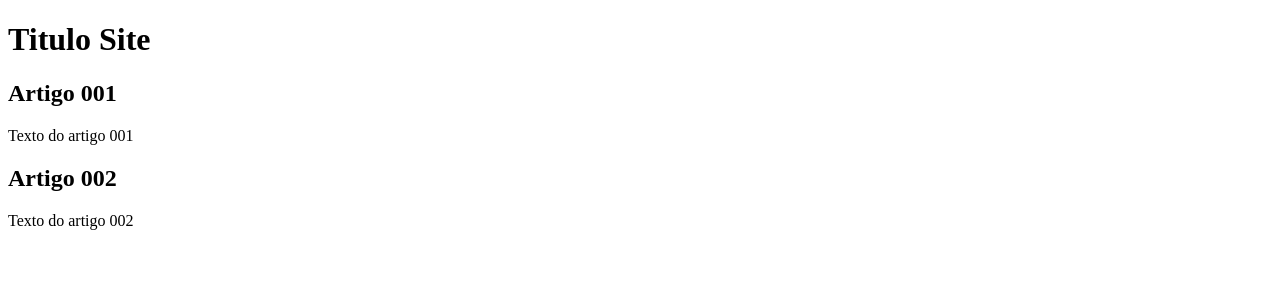
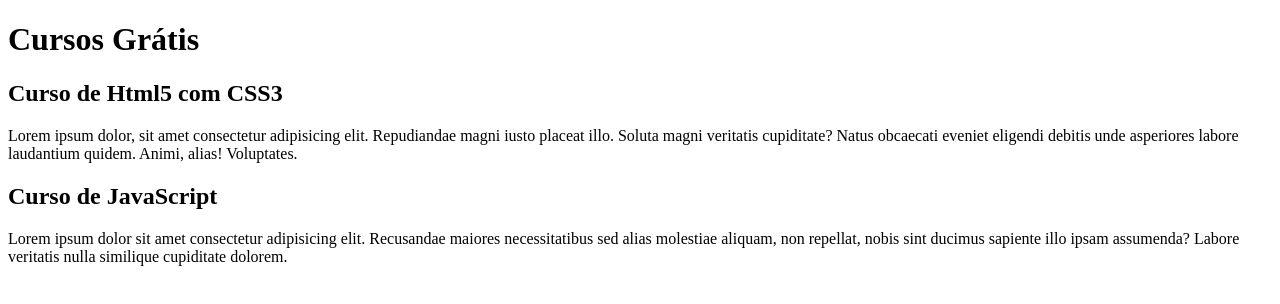
Before and after one commit to pbarbosaj/Curso-em-Video-html-5, a plain HTML site: page index.html in a window 1280 px wide. Drawn offline with Linux system fonts and the light colour scheme.

Commit message:
colocando o conteudo do site

```diff
--- a/index.html
+++ b/index.html
@@ -10,15 +10,21 @@
 <body>
     <main>
         <header>
-            <h1>Titulo Site</h1>
+            <h1>Cursos Grátis</h1>
         </header>
         <article>
-            <h2>Artigo 001</h2>
-            <p>Texto do artigo 001</p>
+            <h2>Curso de Html5 com CSS3</h2>
+            <p>Lorem ipsum dolor, sit amet consectetur adipisicing elit.
+                Repudiandae magni iusto placeat illo. Soluta magni veritatis
+                cupiditate? Natus obcaecati eveniet eligendi debitis unde
+                asperiores labore laudantium quidem. Animi, alias! Voluptates.</p>
         </article>
         <article>
-            <h2>Artigo 002</h2>
-            <p>Texto do artigo 002</p>
+            <h2>Curso de JavaScript</h2>
+            <p>Lorem ipsum dolor sit amet consectetur adipisicing elit.
+                Recusandae maiores necessitatibus sed alias molestiae aliquam,
+                non repellat, nobis sint ducimus sapiente illo ipsam assumenda?
+                Labore veritatis nulla similique cupiditate dolorem.</p>
         </article>
     </main>
 
```
